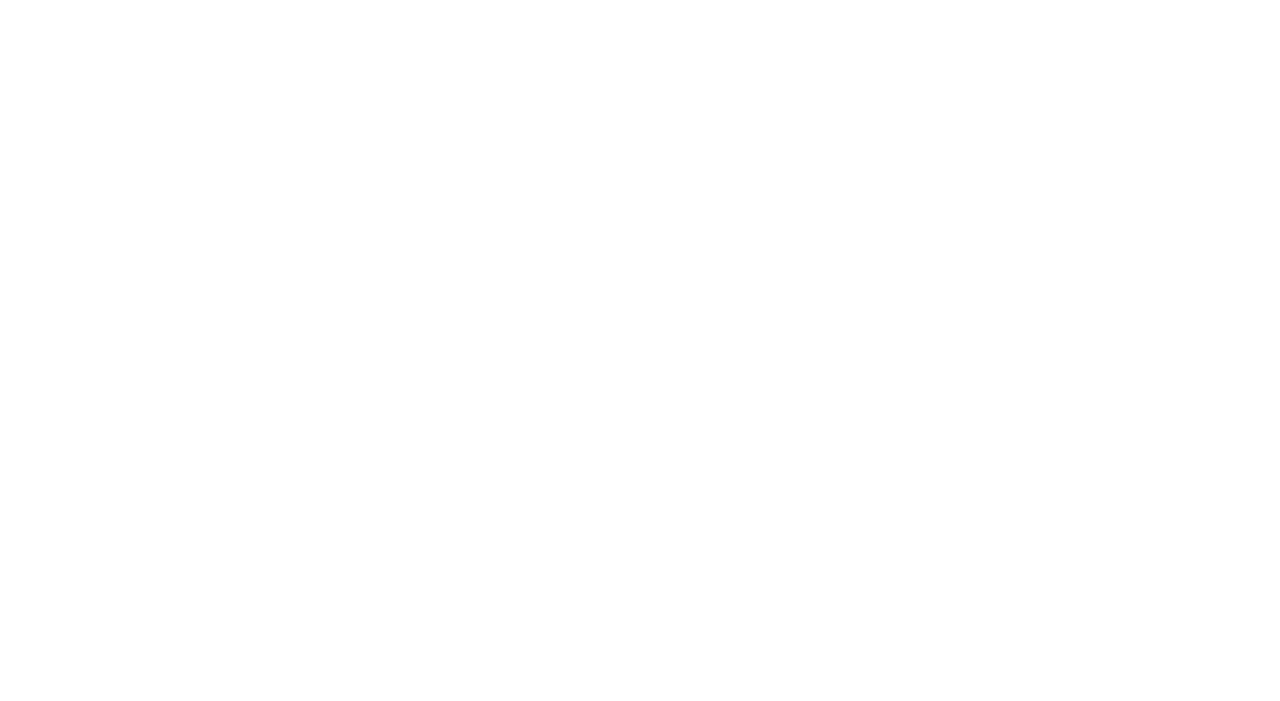
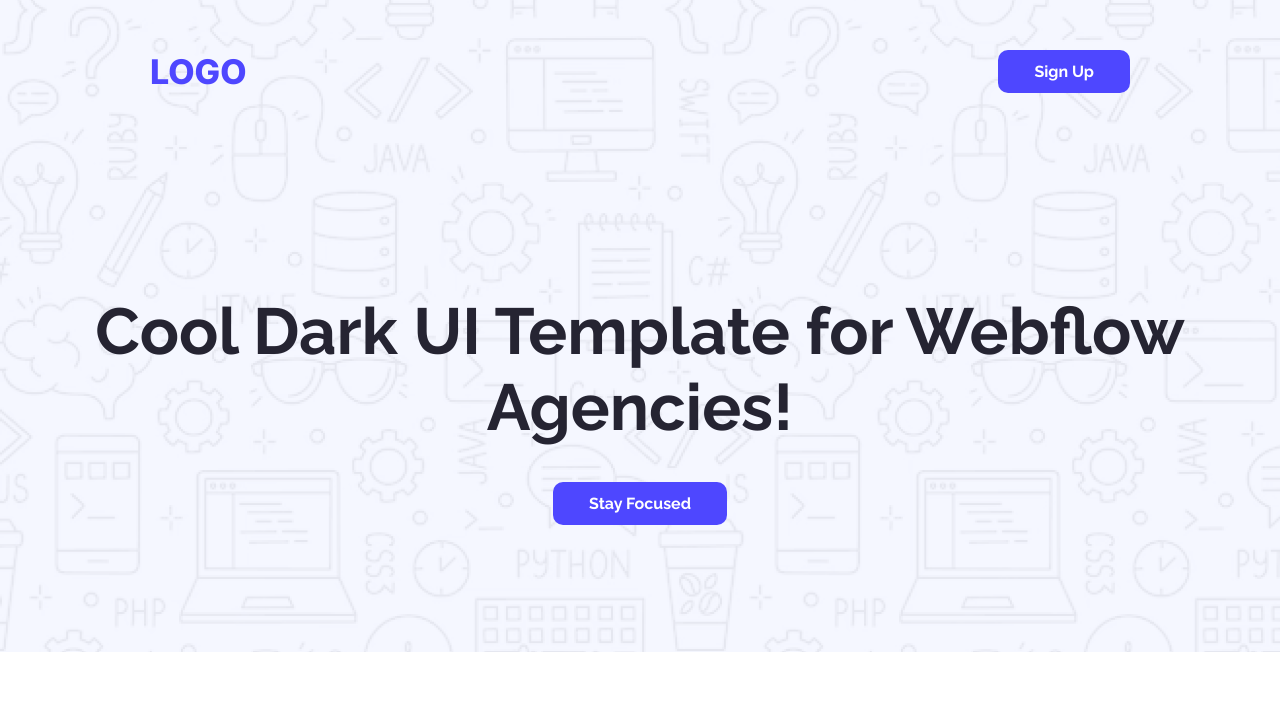
Before and after one commit to actionsifat/b12A01-my-first-landing-page, a plain HTML site: page index.html in a window 1280 px wide. Drawn offline with Linux system fonts and the light colour scheme.

Commit message:
headings nav and banner items added and updated

```diff
--- a/index.html
+++ b/index.html
@@ -3,10 +3,30 @@
 <head>
     <meta charset="UTF-8">
     <meta name="viewport" content="width=device-width, initial-scale=1.0">
+    <title>My First Assignment</title>
+    <link rel="preconnect" href="https://fonts.googleapis.com">
+<link rel="preconnect" href="https://fonts.gstatic.com" crossorigin>
+<link href="https://fonts.googleapis.com/css2?family=Inter:ital,opsz,wght@0,14..32,100..900;1,14..32,100..900&display=swap" rel="stylesheet">
+
+<link rel="preconnect" href="https://fonts.googleapis.com">
+<link rel="preconnect" href="https://fonts.gstatic.com" crossorigin>
+<link href="https://fonts.googleapis.com/css2?family=Raleway:ital,wght@0,100..900;1,100..900&display=swap" rel="stylesheet">
     <link rel="stylesheet" href="styles/styles.css">
-    <title>My First Assignment</title>
 </head>
-<body>
-
+<body class="raleway-normal">
+    <header class="header">
+        <nav>
+            <h2 class="nav-title primary-color inter-normal">
+                LOGO
+            </h2>
+            <button class="primary-btn">
+                Sign Up
+            </button>
+        </nav>
+        <section class="banner-items">
+                <h1 class="banner-title">Cool Dark UI Template for Webflow Agencies!</h1>
+                <button class="primary-btn">Stay Focused</button>
+        </section>
+    </header>
 </body>
 </html>
--- a/styles/styles.css
+++ b/styles/styles.css
@@ -0,0 +1,68 @@
+*{
+    margin: 0;
+    padding: 0;
+}
+
+.inter-normal {
+  font-family: "Inter", sans-serif;
+  font-optical-sizing: auto;
+  font-weight: normal;
+  font-style: normal;
+}
+
+.raleway-normal{
+  font-family: "Raleway", sans-serif;
+  font-optical-sizing: auto;
+  font-weight: normal;
+  font-style: normal;
+}
+
+/* shared styles */
+.primary-color{
+    color: #4E47FF;
+}
+
+.primary-btn{
+background-color: rgba(78, 71, 255, 1);
+font-weight: bold;
+font-size: 16px;
+font-family: inherit;
+color: #fff;
+border: none;
+padding: 12px 36px;
+border-radius: 10px;
+}
+
+/* header styles */
+.header{
+    background-image: url(/Assets/Hero-bg.png);
+    background-repeat: no-repeat;
+    background-position: top left, bottom right;
+    height: 698px;
+    overflow: hidden;
+}
+
+/* nav styles */
+nav{
+    display: flex;
+    margin:50px 150px;
+    justify-content: space-between;
+    align-items: center;
+}
+nav .nav-title{
+    font-size: 34px;
+    font-weight: 800;
+}
+
+/* banner styles */
+.banner-items {
+    margin-top: 200px;
+    text-align: center;
+
+}
+.banner-title{
+    margin-bottom: 37px;
+    font-size: 65px;
+    font-weight: bold;
+    color: #252432;
+}
```
